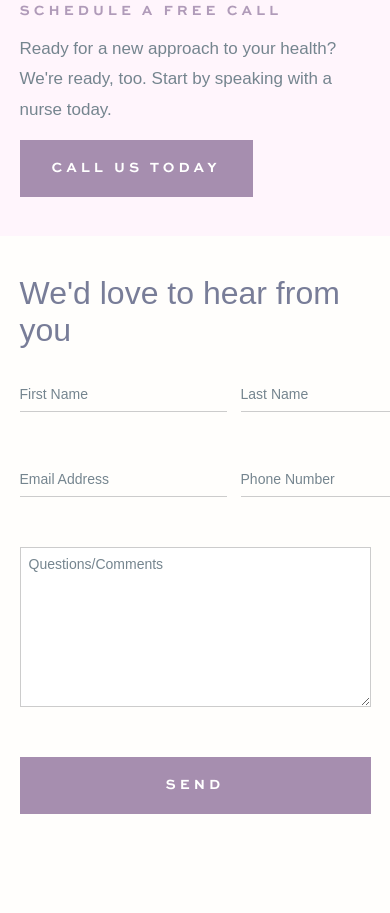
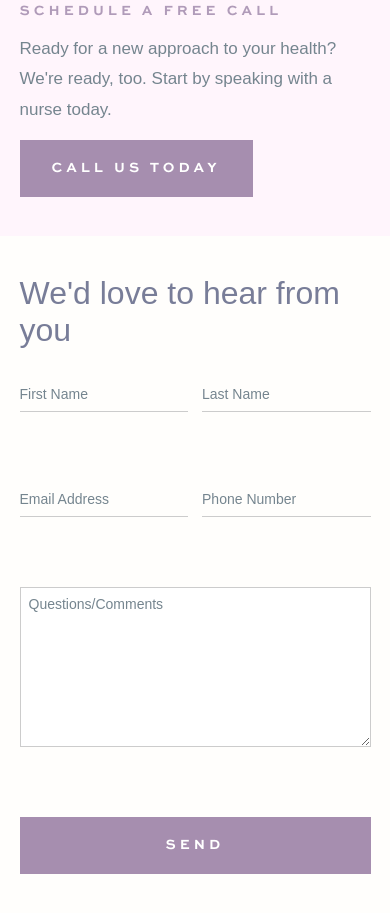
Before and after one commit to rachel-aileen/Amity-Wellness, a plain HTML site: page contact.html in a window 390 px wide. Shown: the part 634-1547 px from the top of the page. Before the commit the page ends 1487 px from the top, so only its background shows below. Drawn offline with nearby package versions, Linux system fonts and the light colour scheme; a web font is replaced by a local one.

Commit message:
contact form (2 rows on mobile)

```diff
--- a/contact-queries.css
+++ b/contact-queries.css
@@ -28,7 +28,7 @@
         --tran-0-5: 0.5s;
       }
 
-  /* /////// Contact Image ///////*/
+/* /////// Contact Image ///////*/
 
     .contact-text {
         text-align: center;
@@ -53,6 +53,25 @@
         font-size: 14px;
 
     }
+
+
+
+/* ////////// Form ////////// */
+
+.form-row > input,
+.form-full-width > textarea {
+  display: block; /* Make each input/textarea a block element */
+  width: 100%; /* Full width for each input/textarea */
+  margin-bottom: 20px; /* Uniform bottom margin for all inputs/textarea */
+}
+
+/* Last input/textarea reset bottom margin */
+.form-row:last-child > input,
+.form-full-width:last-child > textarea {
+  margin-bottom: 0; /* Remove bottom margin from the last input/textarea */
+}
+
+
 
 /* ////////// Left Row ////////// */
 .contact-row-container {
```
Also changed, not shown: contact.html (+1 -1 lines).
